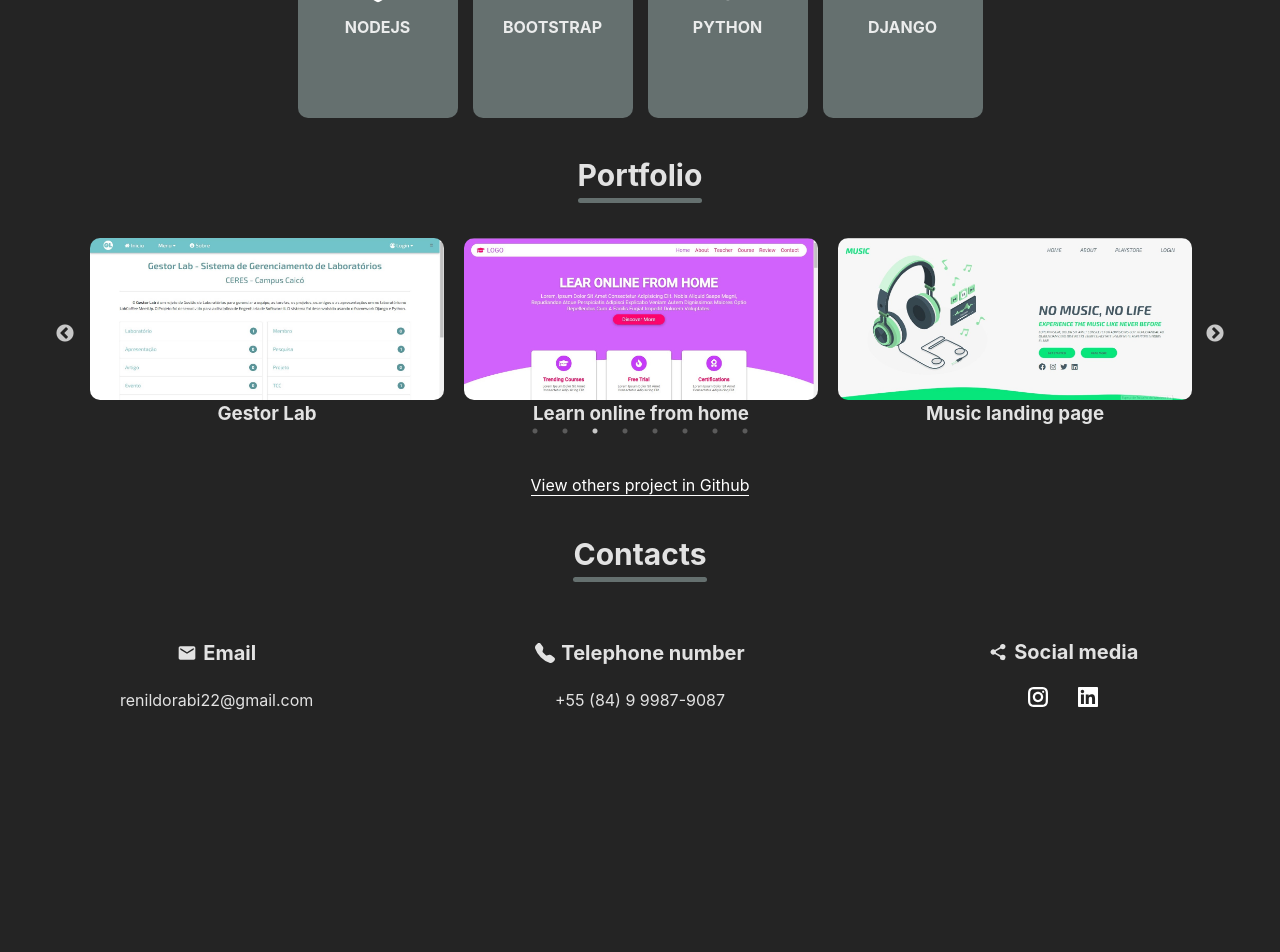
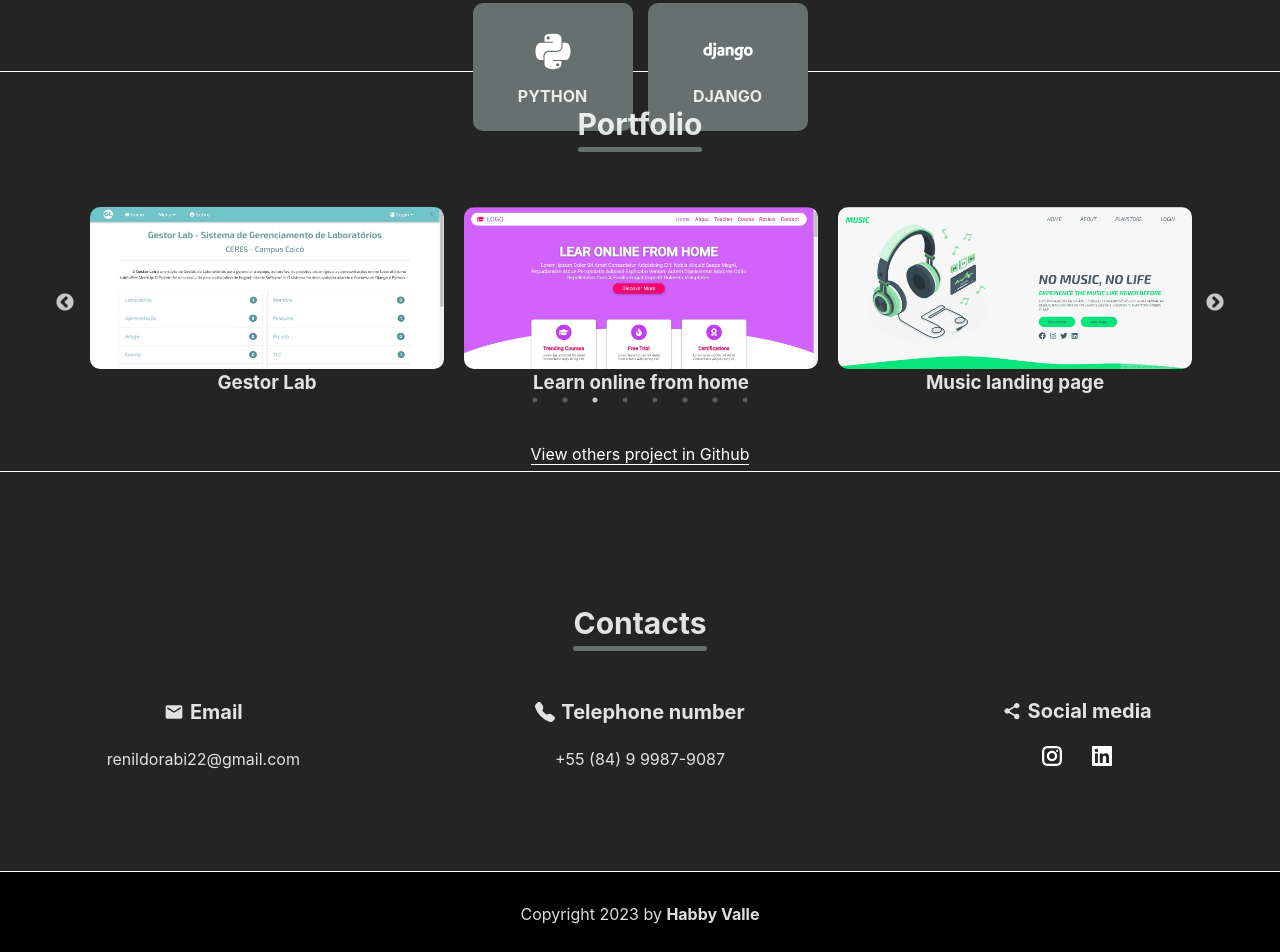
Before and after one commit to Renildo15/Habby-Portfolio, a React (Vite) app in the folder portfolio/: page / in a window 1280 px wide. Shown: the part 1368-2320 px from the top of the page. Before the commit the page ends 2111 px from the top, so only its background shows below. Built offline with nearby package versions, Linux system fonts and the light colour scheme.

Commit message:
adicionando estilo

```diff
--- a/portfolio/src/components/contacts/style.tsx
+++ b/portfolio/src/components/contacts/style.tsx
@@ -5,14 +5,12 @@ export const ContactsContainer = styled.div`
     display: flex;
     align-items: center;
     justify-content: space-between;
-    padding: 20px;
     gap: 30px;
     width: 80rem;
     margin: 0 auto;
 `
 
 export const ContactsContent = styled.div`
-    padding: 10px;
     width: 70rem;
 `
 
--- /dev/null
+++ b/portfolio/src/components/footer/Footer.tsx
@@ -0,0 +1,13 @@
+import * as C from "./style";
+
+const Footer = () => {
+    return (
+        <C.Footer>
+            <div>
+                <span>Copyright 2023 by <strong>Habby Valle</strong></span>
+            </div>
+        </C.Footer>
+    )
+}
+
+export default Footer;
--- /dev/null
+++ b/portfolio/src/components/footer/style.tsx
@@ -0,0 +1,8 @@
+import styled from "styled-components";
+
+
+export const Footer = styled.footer`
+    height: 5rem;
+    background-color: black;
+    padding: 30px;
+`
--- a/portfolio/src/components/skils/style.tsx
+++ b/portfolio/src/components/skils/style.tsx
@@ -9,13 +9,14 @@ export const IconsContainer = styled.div`
     width: 55%;
     margin: 0 auto;
     gap: 15px;
-    padding: 5px;
+    padding: 20px;
+    margin-bottom: 20px
 
 `
 export const IconsContent = styled.div`
     background-color: #65706F;
     width: 10rem;
-    height: 15rem;
+    height: 8rem;
     display: flex;
     align-items: center;
     justify-content: center;
--- a/portfolio/src/components/style.tsx
+++ b/portfolio/src/components/style.tsx
@@ -2,6 +2,14 @@ import styled from "styled-components";
 
 
 export const Section = styled.section`
+    height: 25rem;
+
+    display: flex;
+    align-items: center;
+    justify-content: center;
+    flex-direction: column;
+    gap: 20px;
+    border-bottom: 1px solid white;
 `
 
 export const SubTitleContainer = styled.div`
--- a/portfolio/src/pages/PortfolioPage.tsx
+++ b/portfolio/src/pages/PortfolioPage.tsx
@@ -4,6 +4,7 @@ import About from "../components/about/About";
 import Skills from "../components/skils/Skills";
 import Portfolio from "../components/portfolio/Portfolio";
 import Contacts from "../components/contacts/Contacts";
+import Footer from "../components/footer/Footer";
 
 const PortfolioPage = () =>{
     return(
@@ -13,6 +14,7 @@ const PortfolioPage = () =>{
             <Skills/>
             <Portfolio/>
             <Contacts/>
+            <Footer/>
         </Container>
     )
 }
```
